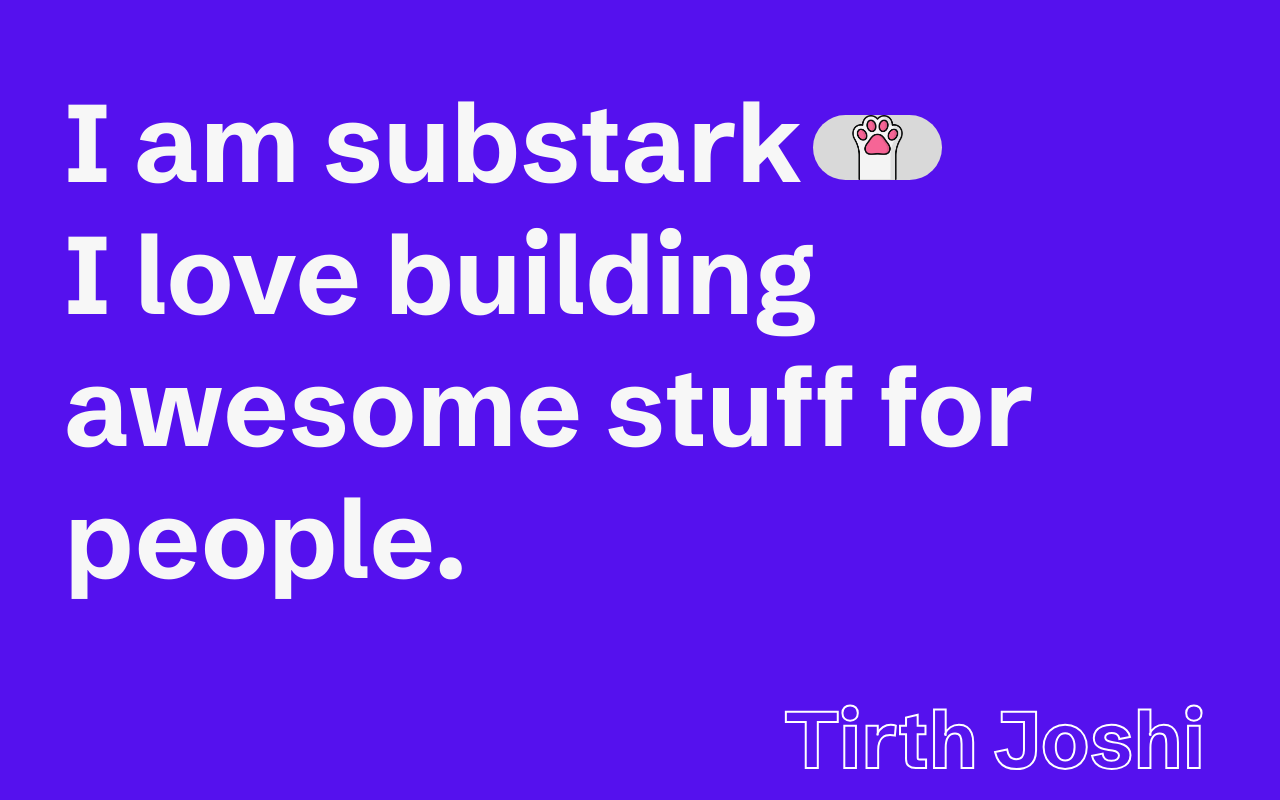
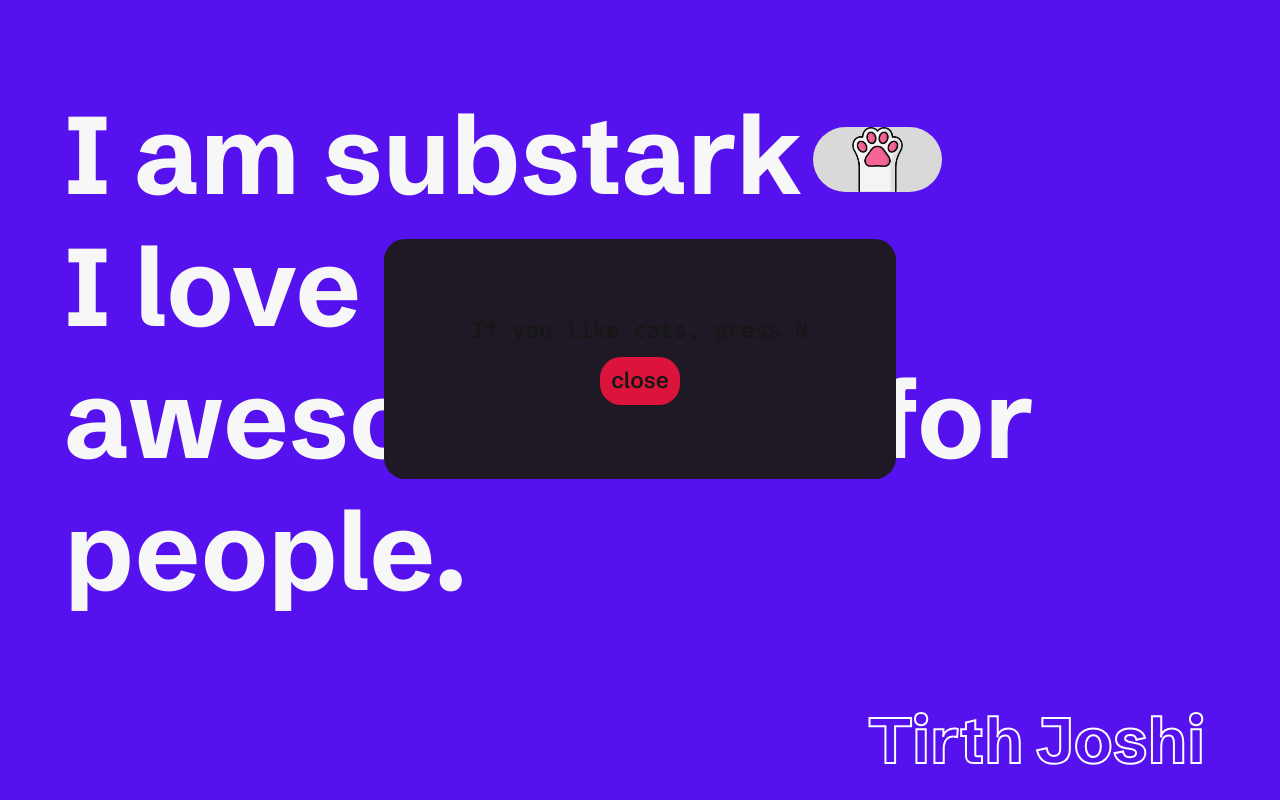
Before and after one commit to TirthJoshi19/cattofolio, a Next.js app: page / in a window 1280 px wide. Shown: the top 800 px of the page. Built offline with nearby package versions, Linux system fonts and the light colour scheme.

Commit message:
minor changes

```diff
--- a/public/scripts/bg.js
+++ b/public/scripts/bg.js
@@ -1,12 +1,25 @@
-// const bgDiv = document.querySelector('.round-bg-effect');
-// const workmain = document.querySelector('.workmain');
-// let dark = false;
+document.addEventListener('DOMContentLoaded', nyanCat());
 
-// document.addEventListener('scroll', () => {
-//   dark = bgDiv.classList.contains('darkbg');
-//   if (!dark) {
-//     workmain.style.backgroundColor = 'transparent';
-//     bgDiv.classList.add('darkbg');
-//     workmain.querySelector('h2').style.color = '#f7f7f7';
-//   }
-// });
+function nyanCat() {
+  document.querySelector('.msgnyan').textContent = '';
+  document.addEventListener('keydown', (e) => {
+    if (e.key === 'n') {
+      const div = document.createElement('div');
+      const img = document.createElement('img');
+      document.querySelector('.msgnyan')?.appendChild(div);
+      img.style.width = '25%';
+      div.appendChild(img);
+      img.src = '/assets/2DJU.gif';
+    }
+  });
+}
+
+function onclickPopup() {
+  const div = document.querySelector('.popupmsg');
+  const button = div.querySelector('button');
+  button.onclick = () => {
+    div.style.display = 'none';
+  };
+}
+
+onclickPopup();
--- /dev/null
+++ b/public/scripts/i.html
@@ -0,0 +1,54 @@
+<!DOCTYPE html>
+<html lang="en">
+<head>
+<meta charset="UTF-8" />
+<meta name="viewport" content="width=device-width, initial-scale=1" />
+<title>Floating GIFs Animation</title>
+<style>
+  body {
+    margin: 0;
+    padding: 20px;
+    background: #f0f0f0;
+  }
+
+  .container {
+    width: 100%;
+    max-width: 600px;
+    margin: 0 auto;
+  }
+
+  /* Common styles for both GIFs */
+  .gif {
+    position: relative;
+    width: 150px;
+    height: 150px;
+    margin-bottom: 50px; /* spacing between GIFs vertically */
+  }
+
+  /* First GIF flies left to right */
+  .fly-left-to-right {
+    animation: flyLR 5s linear infinite;
+  }
+
+  /* Second GIF flies left to right below the first */
+  .fly-left-to-right-below {
+    animation: flyLR 5s linear infinite;
+  }
+
+  @keyframes flyLR {
+    0% {
+      left: -150px; /* start offscreen to left */
+    }
+    100% {
+      left: calc(100% + 150px); /* move fully to right offscreen */
+    }
+  }
+</style>
+</head>
+<body>
+  <div class="container">
+    <img src="https://media.giphy.com/media/3oEjI6SIIHBdRxXI40/giphy.gif" class="gif fly-left-to-right" alt="Flying GIF 1" />
+    <img src="https://media.giphy.com/media/l0HlOvJ7yaacpuSas/giphy.gif" class="gif fly-left-to-right-below" alt="Flying GIF 2" />
+  </div>
+</body>
+</html>
--- a/src/app/components/Hero/Hero.module.css
+++ b/src/app/components/Hero/Hero.module.css
@@ -11,6 +11,10 @@
     padding-right: 4%;
 }
 
+.outline p:hover {
+  animation: fillUp backwards 3s;
+}
+
 .outline {
     display: flex;
     width: 100vw;
@@ -21,9 +25,44 @@
     color: #f7f7f704;
 }
 
+
 .outline p {
-    -webkit-text-stroke: 2px white;
+  font-size: 4rem;
+  font-weight: bold;
+  color: transparent;
+  -webkit-text-stroke: 2px white;
+
+  background: linear-gradient(to top, white 0%, white 100%);
+  background-clip: text;
+  -webkit-background-clip: text;
+
+  background-size: 100% 100%;
+  background-repeat: no-repeat;
+
+  transition: background-size 0.3s ease-in-out;
 }
+
+.outline p:hover {
+  animation: fillOut 3s ease-in-out forwards;
+}
+
+/* Optional: if you want it to reset when mouse leaves */
+.outline p:not(:hover) {
+  animation: fillUp 3s ease-in-out forwards;
+}
+
+@keyframes fillUp {
+  to {
+    background-size: 0% 100%;
+  }
+}
+
+@keyframes fillOut {
+  to {
+    background-size: 100% 0%;
+  }
+}
+
 .herotext {
     padding-left: 4rem;
     font-size: 110px;
--- a/src/app/components/Work/Work.jsx
+++ b/src/app/components/Work/Work.jsx
@@ -34,7 +34,7 @@ const Project = () => {
     <>
       <div className={styles.group1}>
         <div className={styles.wp}>
-            <ViewButton url={''}/>
+            <ViewButton url={'https://www.adsonbarros.great-site.net'}/>
           <div className={styles.imgcont}>
             <Images images={imagesForG1} />
           </div>
@@ -59,7 +59,7 @@ const Project = () => {
           <ProjectHeading text={'Awesome Folio (coming soon)'}/>
         </div>
         <div className={styles.wp}>
-             <ViewButton url={''}/>
+             <ViewButton url={'https://nazly-design.com'}/>
           <div className={styles.imgcont}>
             <Images images={imagesForG3} />
           </div>
--- a/src/app/globals.css
+++ b/src/app/globals.css
@@ -47,6 +47,69 @@ body {
 
 .purplespan {
   /* color: var(--main); */
+}
+
+.popupmsg {
+  position: absolute;
+  display: flex;
+  margin: 0;
+  padding: 0;
+  width: 100%;
+  height: 100vh;
+  justify-content: center;
+  align-items: center;
+}
+
+.popupmsg div {
+  height: 30%;
+  background-color: #1f1926;
+  margin: 30px;
+  margin-top: -10%;
+  width: 40%;
+  display: flex;
+  justify-content: center;
+  align-items: center;
+  border-radius: 21px;
+  font-weight: 600;
+  font-size: 1.4rem;
+  flex-direction: column;
+}
+
+.popupmsg button {
+  margin-top: 10px;
+  background-color: crimson;
+  padding: 7px 11px 7px 11px;
+  border-radius: 21px;
+}
+
+.msgnyan {
+  position: absolute;
+  width: 100%;
+  height: 100vh;
+  display: flex;
+  flex-direction: column;
+  justify-content:start;
+
+}
+
+.msgnyan img {
+  width: 5% !important;
+  animation: fly 3s forwards;
+  position: relative;
+  left: 0;
+}
+
+@keyframes fly {
+  to {
+    left: 100%;
+    display: none;
+  }
+
+}
+
+
+.msgnyan p {
+  text-align: center;
 }
 
 .darkspan {
--- a/src/app/layout.js
+++ b/src/app/layout.js
@@ -30,6 +30,17 @@ export default function RootLayout({ children }) {
       <body
         className={`${geistSans.variable} ${geistMono.variable} ${schibsted_Grotesk.variable} antialiased`}
       >
+        <div className="msgnyan">
+          <kbd>
+            <p>if you love cats, press N</p>
+          </kbd>
+        </div>
+        <div className="popupmsg">
+          <div>
+            <kbd>If you like cats, press N</kbd>
+            <button>close</button>
+          </div>
+        </div>
         {children}
       </body>
       <Script src="/scripts/bg.js"></Script>
--- /dev/null
+++ b/src/app/utils/s.html
@@ -0,0 +1,39 @@
+<!DOCTYPE html>
+<html lang="en">
+<head>
+  <meta charset="UTF-8">
+  <title>Bottom to Top Fill Animation</title>
+  <style>
+    body {
+      background: #fff;
+      display: flex;
+      justify-content: center;
+      align-items: center;
+      height: 100vh;
+      margin: 0;
+    }
+
+    .animated-heading {
+      font-size: 6rem;
+      font-weight: bold;
+      color: transparent;
+      -webkit-text-stroke: 2px #000; /* Outline */
+      background: linear-gradient(to top, #000 0%, #000 100%);
+      background-clip: text;
+      -webkit-background-clip: text;
+      background-size: 100% 0%;
+      background-repeat: no-repeat;
+      animation: fillUp 3s ease-in-out forwards;
+    }
+
+    @keyframes fillUp {
+      to {
+        background-size: 100% 100%;
+      }
+    }
+  </style>
+</head>
+<body>
+  <h1 class="animated-heading">Hello World</h1>
+</body>
+</html>
```
Also changed, not shown: public/assets/2DJU.gif (added).
